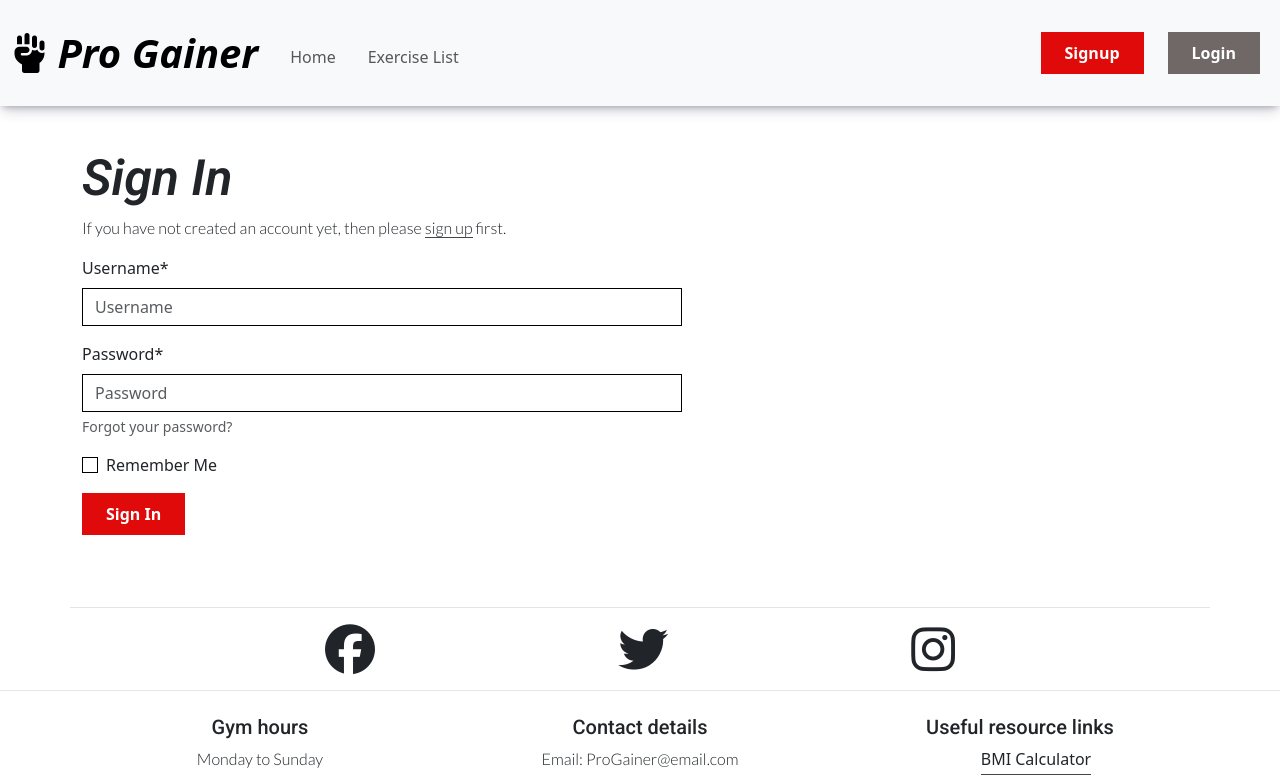
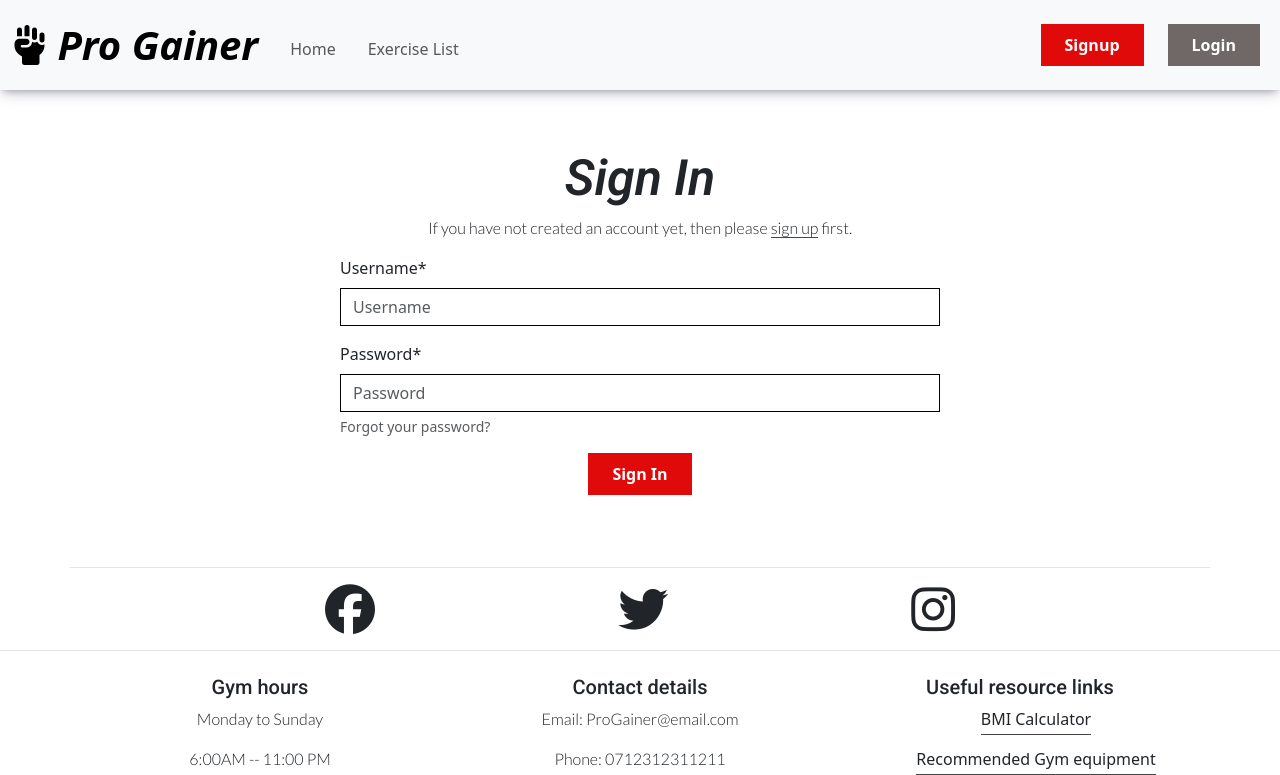
Before and after one commit to JamesBracken/Pro-Gainer, a Django app: page /accounts/login/ in a window 1280 px wide. Shown: the top 775 px of the page. Run offline with Django 5.2, Linux system fonts and the light colour scheme; some libraries are stand-ins or nearby versions.

Commit message:
Fix: Forms not centered and extreme input length

```diff
--- a/exercise/templates/exercise/exercise_form.html
+++ b/exercise/templates/exercise/exercise_form.html
@@ -12,8 +12,9 @@
     <section>
       <div class="container">
         <div class="row">
+          <div class="col-12 d-flex">
             <form method="POST" action="" enctype="multipart/form-data">
-            <div class="col-12">{{ exercise_form|crispy }}</div>
+                {{ exercise_form|crispy }}
                 {% csrf_token %}
               <div class="d-flex justify-content-center">
                 <button type="submit" class="button">Submit</button>
@@ -21,6 +22,7 @@
             </form>
           </div>
         </div>
+      </div>
     </section>
   {% endif %}
 {% endblock %}
--- a/membership/templates/membership/subscription_form.html
+++ b/membership/templates/membership/subscription_form.html
@@ -46,7 +46,7 @@
         <div class="row">
           {% comment %}Signup form section{% endcomment %}
           <section>
-            <div class="col-12">
+            <div class="col-12 d-flex justify-content-center">
               <form method="POST" id="payment-form">
                 {% csrf_token %}
                 <fieldset class="rounded px-3 mb-5">
--- a/static/css/style.css
+++ b/static/css/style.css
@@ -442,6 +442,40 @@
     border: 1px solid #000 !important;
     border-radius: 0 !important;
     max-width: 600px;
+    align-self: center;
+    justify-self: center;
+}
+
+input[type="checkbox"] {
+    display: none; /* hides all checkboxes */
+    width: 10px;
+    height: 10px;
+    color: white;
+}
+
+input[type="checkbox"] label {
+    color: white !important;
+}
+
+#div_id_remember {
+    color: white;
+    position: absolute;
+    top:-50px;
+    right:-50px;
+}
+
+form {
+    /* display: flex;
+    flex-direction: column; */
+    display: inline-block;
+    justify-content: center;
+    align-self: center;
+    margin-left: auto;
+    margin-right: auto;
+}
+
+form label {
+    margin-left: auto;
 }
 
 .StripeElement,
@@ -521,6 +555,14 @@
     .home-hero-img {
         height: 700px;
     }
+
+    #payment-form .form-control,
+    #card-element,
+    select,
+    input {
+        min-width: 600px;
+        max-width: 600px;
+    }
 }
 
 @media screen and (min-width:1024px) {
--- a/templates/allauth/account/login.html
+++ b/templates/allauth/account/login.html
@@ -11,13 +11,14 @@
 {% endblock %}
 
 {% block content %}
-  {% comment %} Sign in section {% endcomment %}
+  {% comment %}Sign in section{% endcomment %}
   <section>
-    <div class="container my-5">
+    <div class="container my-5 d-flex flex-column">
+      <div class="text-center">
         {% element h1 %}
         {% trans 'Sign In' %}
         {% endelement %}
-
+      </div>
       {% if not SOCIALACCOUNT_ONLY %}
         {% setvar link %}
         <a href="{{ signup_url }}">
@@ -25,11 +26,11 @@
           {% setvar end_link %}
         </a>
         {% endsetvar %}
-
+        <div class="text-center">
           {% element p %}
           {% blocktranslate %}If you have not created an account yet, then please {{ link }}<span class="underline">sign up</span>{{ end_link }} first.{% endblocktranslate %}
           {% endelement %}
-
+        </div>
         {% url 'account_login' as login_url %}
         {% element form method='post' action=login_url tags='entrance,login' %}
         {% slot body %}
@@ -38,15 +39,16 @@
         {{ redirect_field }}
         {% endslot %}
         {% slot actions %}
-            <button type="submit" class="btn btn-primary">
-              {% trans 'Sign In' %}
-            </button>
+        <div class="text-center">
+          <button type="submit" class="btn btn-primary">{% trans 'Sign In' %}</button>
+        </div>
         {% endslot %}
         {% endelement %}
       {% endif %}
 
       {% if LOGIN_BY_CODE_ENABLED or PASSKEY_LOGIN_ENABLED %}
-        {% element hr %}{% endelement %}
+        {% element hr %}
+        {% endelement %}
         {% element button_group vertical=True %}
         {% if PASSKEY_LOGIN_ENABLED %}
           {% element button type='submit' form='mfa_login' id='passkey_login' tags='prominent,login,outline,primary' %}
--- a/templates/base.html
+++ b/templates/base.html
@@ -37,7 +37,7 @@
   <body>
     <header class="container-fluid fixed-top">
       {% comment %}Navbar{% endcomment %} {% comment %}Navbar code sample taken from bootstrap docs https://getbootstrap.com/docs/5.3/components/navbar/{% endcomment %}
-      <nav class="navbar navbar-expand-lg bg-body-tertiary">
+      <nav class="navbar navbar-expand-lg bg-body-tertiary p-0">
         <div class="container-fluid">
           <a class="navbar-brand logo" href="{% url 'home' %}">
             <i class="fa-solid fa-hand-fist"></i>
```
Also changed, not shown: exercise/templates/exercise/exercise_detail.html (+9 -7 lines), templates/allauth/account/password_reset.html (+10 -8 lines), templates/allauth/account/signup.html (+11 -10 lines), static/images/readme/entity_relationship_diagram.PNG (added). Lines whose indentation alone changed are shown as unchanged.
